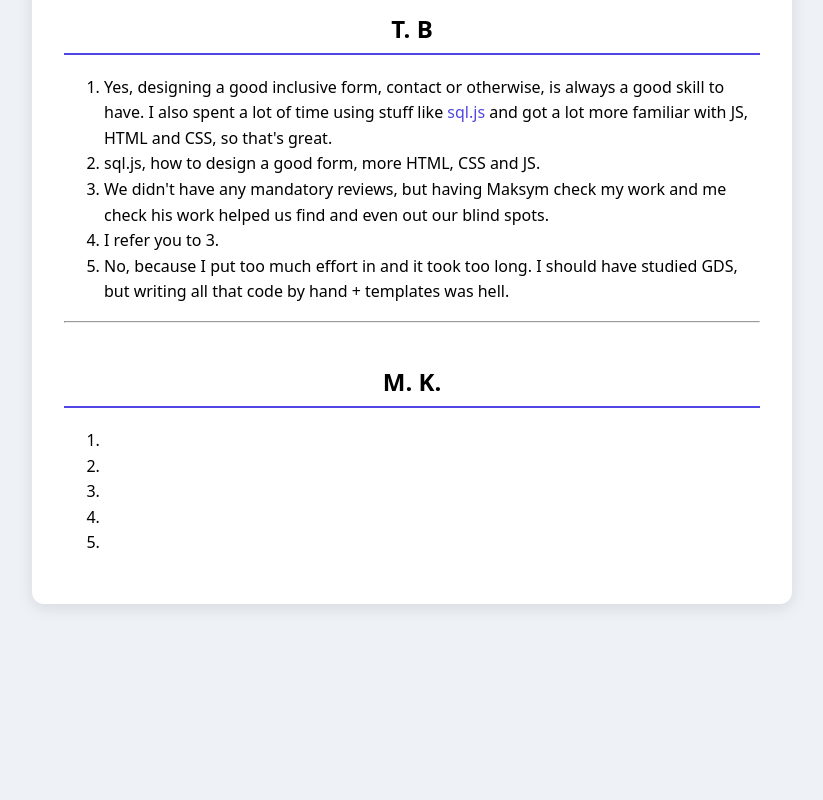
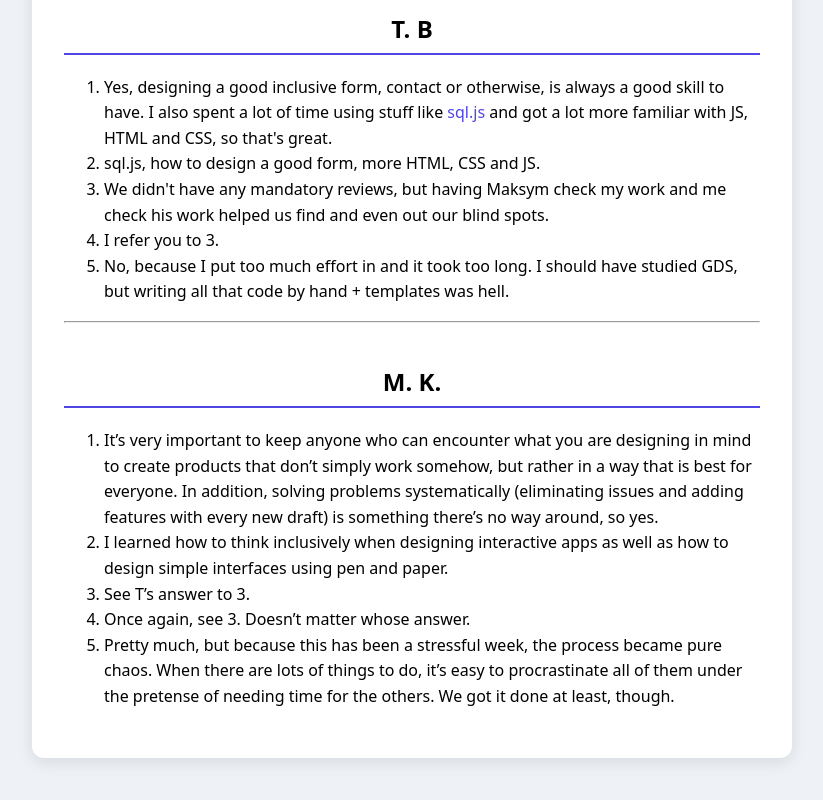
Before and after one commit to TheodorBillek/denkweisen-miniprojekt-1, a plain HTML site: page reflection.html in a window 1280 px wide. Shown: the part 673-1473 px from the top of the page, without its empty margins (228-1051 px from the left). Before the commit the page ends 1325 px from the top, so only its background shows below. Drawn offline with Linux system fonts and the light colour scheme.

Commit message:
added second reflection

```diff
--- a/reflection.html
+++ b/reflection.html
@@ -12,18 +12,30 @@
 
       <h2>Fragen</h2>
       <ol>
-        <li>Glauben Sie, ein nachhaltiges Verständnis der gewählten Denkweise wird Ihnen im Studium oder danach im Beruf helfen?</li>
-        <li>Was haben Sie bei dieser Arbeit gelernt? Ist diese Art von Übungsformat Ihrer Meinung nach sinnvoll?</li>
-        <li>Hat das Schreiben der Reviews geholfen, Ihre eigene Arbeit zu verbessern? Falls ja: wie?</li>
-        <li>Haben die Reviews, die Sie bekommen haben, geholfen, Ihre eigene Arbeit zu verbessern? Falls ja: wie?</li>
+        <li>
+          Glauben Sie, ein nachhaltiges Verständnis der gewählten Denkweise wird
+          Ihnen im Studium oder danach im Beruf helfen?
+        </li>
+        <li>
+          Was haben Sie bei dieser Arbeit gelernt? Ist diese Art von
+          Übungsformat Ihrer Meinung nach sinnvoll?
+        </li>
+        <li>
+          Hat das Schreiben der Reviews geholfen, Ihre eigene Arbeit zu
+          verbessern? Falls ja: wie?
+        </li>
+        <li>
+          Haben die Reviews, die Sie bekommen haben, geholfen, Ihre eigene
+          Arbeit zu verbessern? Falls ja: wie?
+        </li>
         <li>Sind Sie mit Ihrer Arbeit zufrieden?</li>
       </ol>
 
       <h2>T. B</h2>
       <ol>
         <li>
-          Yes, designing a good inclusive form, contact or otherwise, is always a
-          good skill to have. I also spent a lot of time using stuff like
+          Yes, designing a good inclusive form, contact or otherwise, is always
+          a good skill to have. I also spent a lot of time using stuff like
           <a href="https://sql.js.org/">sql.js</a> and got a lot more familiar
           with JS, HTML and CSS, so that's great.
         </li>
@@ -34,8 +46,9 @@
         </li>
         <li>I refer you to 3.</li>
         <li>
-          No, because I put too much effort in and it took too long. I should have
-          studied GDS, but writing all that code by hand + templates was hell.
+          No, because I put too much effort in and it took too long. I should
+          have studied GDS, but writing all that code by hand + templates was
+          hell.
         </li>
       </ol>
 
@@ -43,11 +56,20 @@
 
       <h2>M. K.</h2>
       <ol>
-        <li><!-- Antwort 1 --></li>
-        <li><!-- Antwort 2 --></li>
-        <li><!-- Antwort 3 --></li>
-        <li><!-- Antwort 4 --></li>
-        <li><!-- Antwort 5 --></li>
+        <li>
+          It’s very important to keep anyone who can encounter what you are
+          designing in mind to create products that don’t simply work somehow,
+          but rather in a way that is best for everyone. In addition, solving
+          problems systematically (eliminating issues and adding features with
+          every new draft) is something there’s no way around, so yes.
+        </li>
+        <li>
+          I learned how to think inclusively when designing interactive apps as
+          well as how to design simple interfaces using pen and paper.
+        </li>
+        <li>See T’s answer to 3.</li>
+        <li>Once again, see 3. Doesn’t matter whose answer.</li>
+        <li>Pretty much, but because this has been a stressful week, the process became pure chaos. When there are lots of things to do, it’s easy to procrastinate all of them under the pretense of needing time for the others. We got it done at least, though.</li>
       </ol>
     </main>
     <script>
```
Also changed, not shown: 1 other file.
